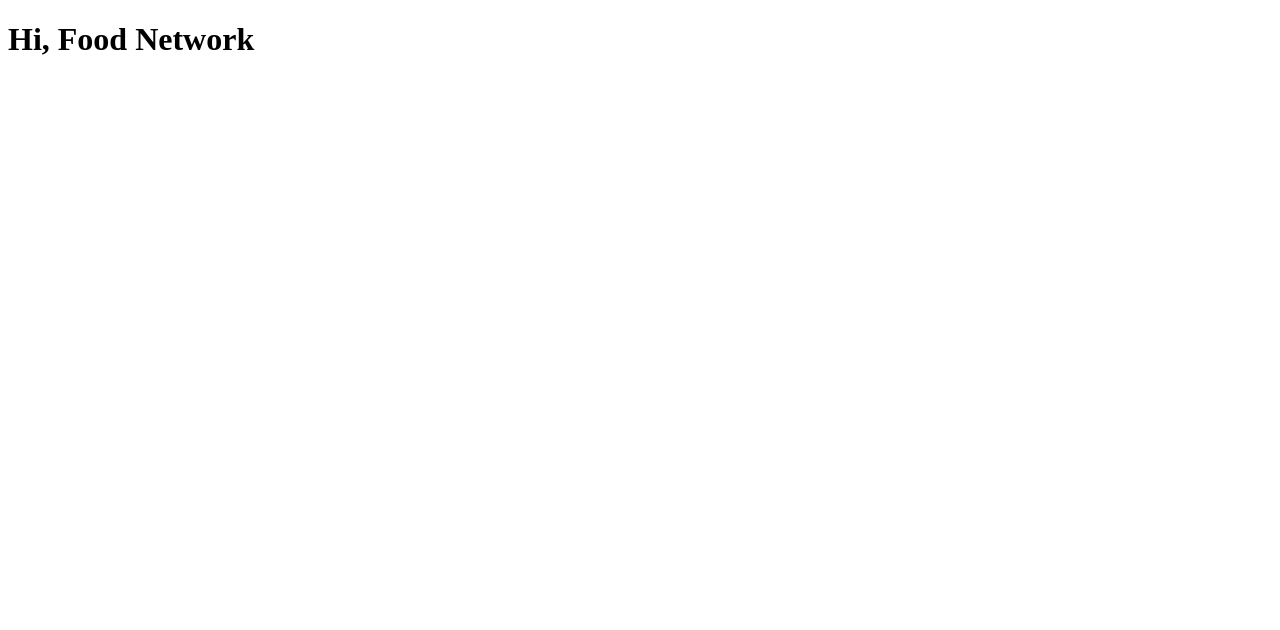
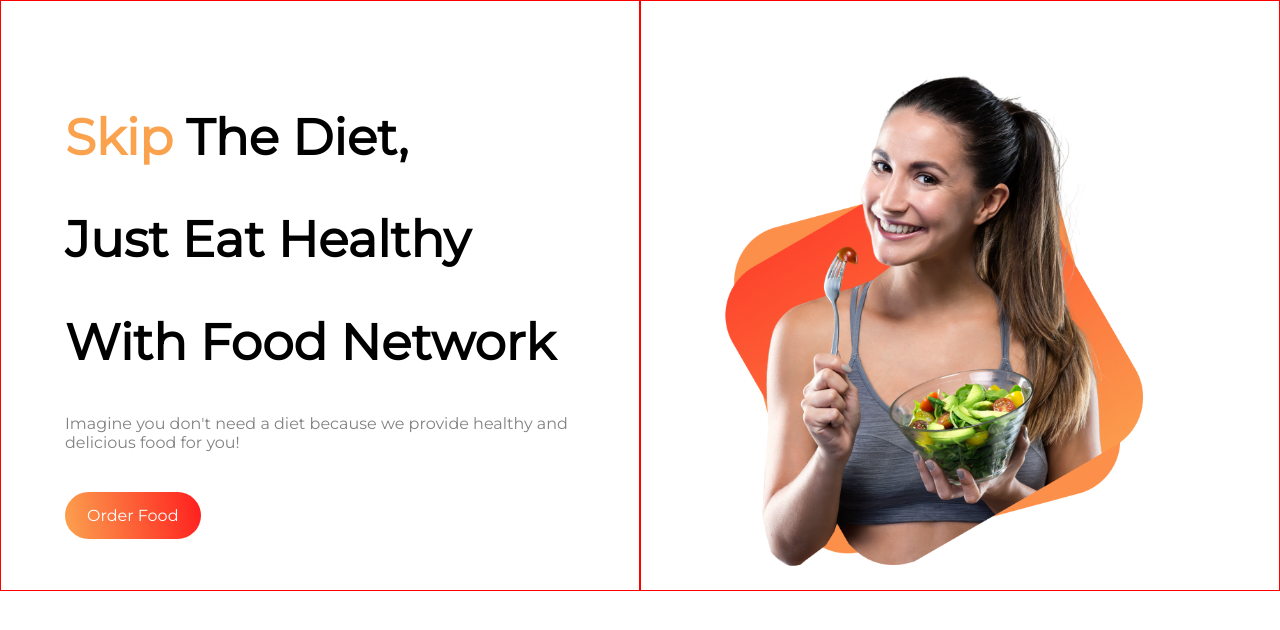
Before and after one commit to mdNaimulHoque/Food-Network, a plain HTML site: page index.html in a window 1280 px wide. Drawn offline with Linux system fonts and the light colour scheme.

Commit message:
top part is added

```diff
--- a/index.html
+++ b/index.html
@@ -1,12 +1,36 @@
 <!DOCTYPE html>
 <html lang="en">
+
 <head>
     <meta charset="UTF-8">
     <meta http-equiv="X-UA-Compatible" content="IE=edge">
     <meta name="viewport" content="width=device-width, initial-scale=1.0">
     <title>Food Network</title>
+    <link rel="preconnect" href="https://fonts.googleapis.com">
+    <link rel="preconnect" href="https://fonts.gstatic.com" crossorigin>
+    <link href="https://fonts.googleapis.com/css2?family=Montserrat&display=swap" rel="stylesheet">
+    <link rel="stylesheet" href="style.css">
 </head>
+
 <body>
-    <h1>Hi, Food Network</h1>
+    <section>
+        <div class="half-width">
+            <h1><span class="highlight">Skip</span> The Diet,</h1>
+            <h1>Just Eat Healthy</h1>
+            <h1>With Food Network</h1>
+            <p>Imagine you don't need a diet because we provide
+                healthy and delicious food for you!</p>
+            <br>
+            <br>
+            <a class="link-button" href="">Order Food</a>
+        </div>
+        <div class="half-width">
+            <img src="/images/female/female1.png" alt="">
+        </div>
+    </section>
+    <section>
+
+    </section>
 </body>
+
 </html>
--- a/style.css
+++ b/style.css
@@ -0,0 +1,40 @@
+body {
+    font-family: 'Montserrat', sans-serif;
+    margin: 0;
+}
+
+h1 {
+    font-weight: 700;
+    font-size: 50px;
+}
+
+p {
+    color: #828282;;
+}
+
+.highlight {
+    color: #FBA24F;
+}
+
+section {
+    display: flex;
+}
+
+.half-width {
+    width: 50%;
+    padding-left: 5%;
+    padding-top: 5%;
+    border: 1px solid red;
+}
+
+.half-width img {
+    width: 80%;
+}
+
+.link-button {
+    text-decoration: none;
+    color: white;
+    padding: 14px 22px;
+    border-radius: 100px;
+    background-image: linear-gradient(80deg, #FBA24F,  #FF1E1E);
+}
```
Also changed, not shown: images/female/female1.png (renamed from images/female/top.png), images/female/female2.png (renamed from images/female/femal2.png).
